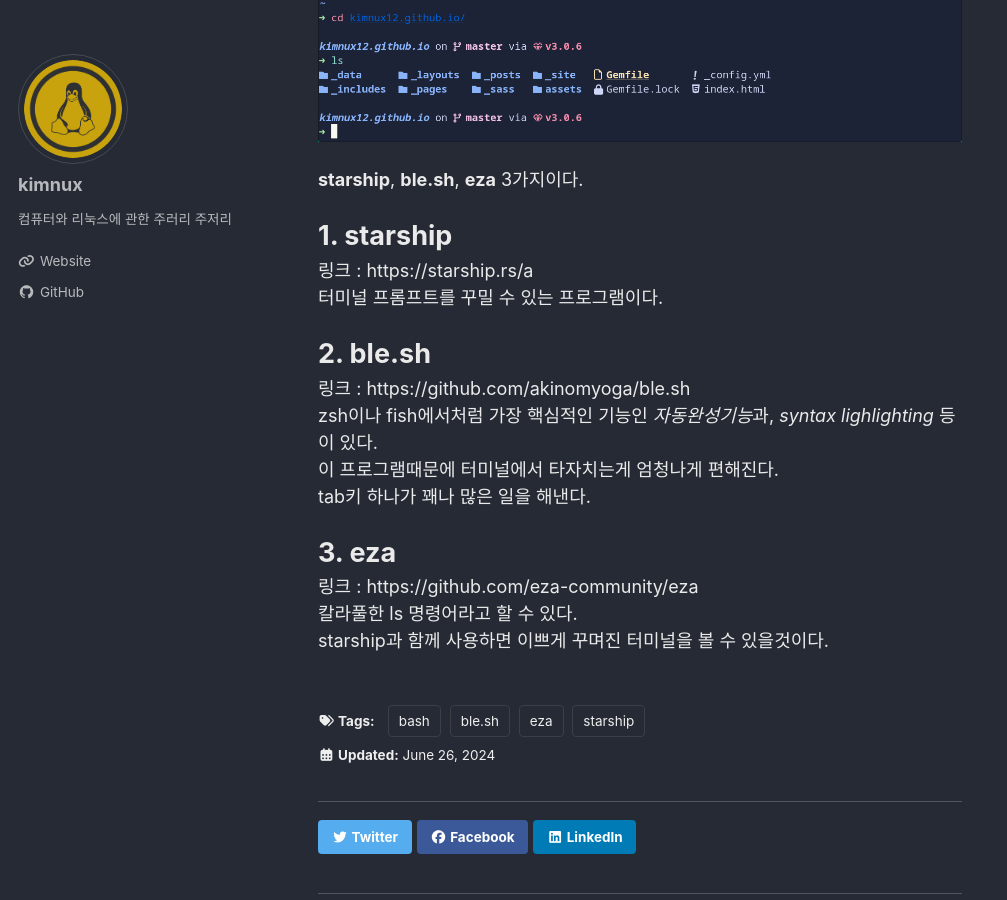
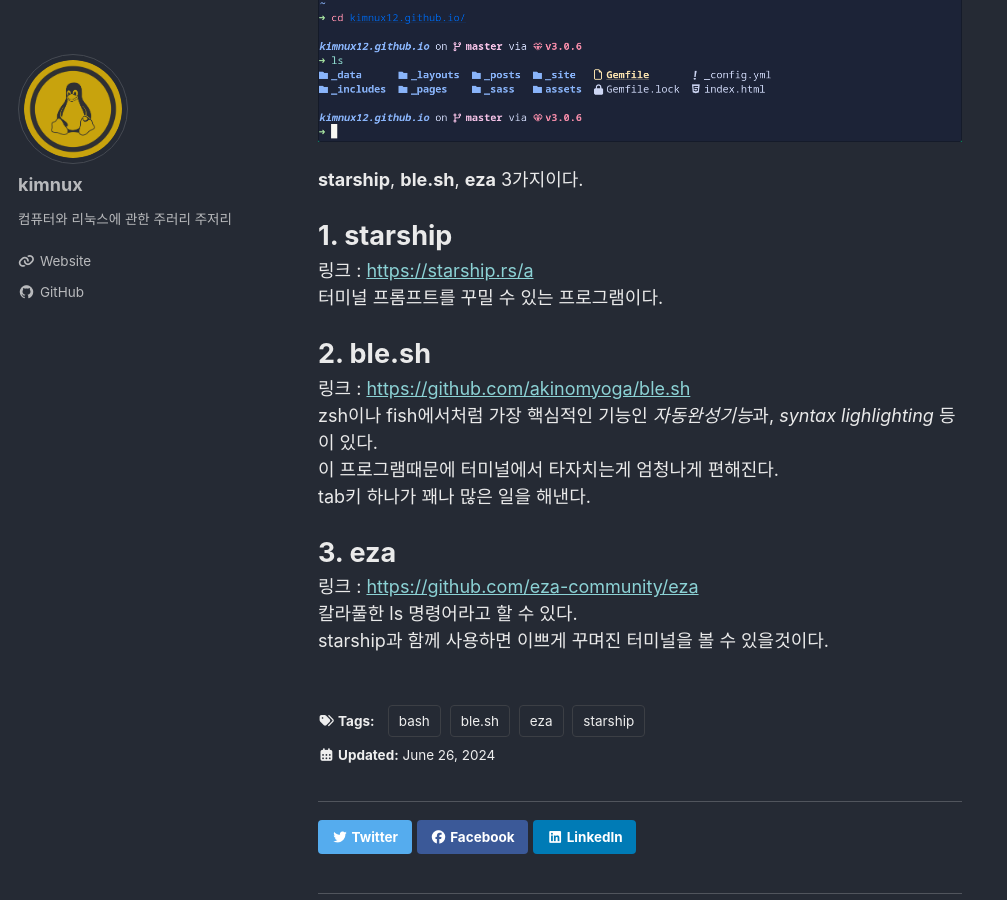
Before and after one commit to kimnux12/kimnux12.github.io, a Jekyll site: the page built from _posts/2024-06-26-bash-blesh-starship.md, in a window 1280 px wide and 900 px high, scrolled down 1035 px. Shown: the whole window, without its empty margins (0-1007 px from the left). Built offline with Jekyll 4.4.1, drawn with Linux system fonts in a browser that asks for light colours; cached includes are drawn as plain includes.

Commit message:
2024-06-26, 12:59

```diff
--- a/_posts/2024-06-26-bash-blesh-starship.md
+++ b/_posts/2024-06-26-bash-blesh-starship.md
@@ -25,16 +25,16 @@
 **starship**, **ble.sh**, **eza** 3가지이다.
 
 <b><span style="font-size:150%">1. starship</span></b>
-링크 : https://starship.rs/a
+링크 : <https://starship.rs/a>
 터미널 프롬프트를 꾸밀 수 있는 프로그램이다.
 
 <b><span style="font-size:150%">2. ble.sh</span></b>
-링크 : https://github.com/akinomyoga/ble.sh
+링크 : <https://github.com/akinomyoga/ble.sh>
 zsh이나 fish에서처럼 가장 핵심적인 기능인 *자동완성기능*과, *syntax lighlighting* 등이 있다.
 이 프로그램때문에 터미널에서 타자치는게 엄청나게 편해진다.
 tab키 하나가 꽤나 많은 일을 해낸다.
 
 <b><span style="font-size:150%">3. eza</span></b>
-링크 : https://github.com/eza-community/eza
+링크 : <https://github.com/eza-community/eza>
 칼라풀한 ls 명령어라고 할 수 있다.
 starship과 함께 사용하면 이쁘게 꾸며진 터미널을 볼 수 있을것이다.
```
